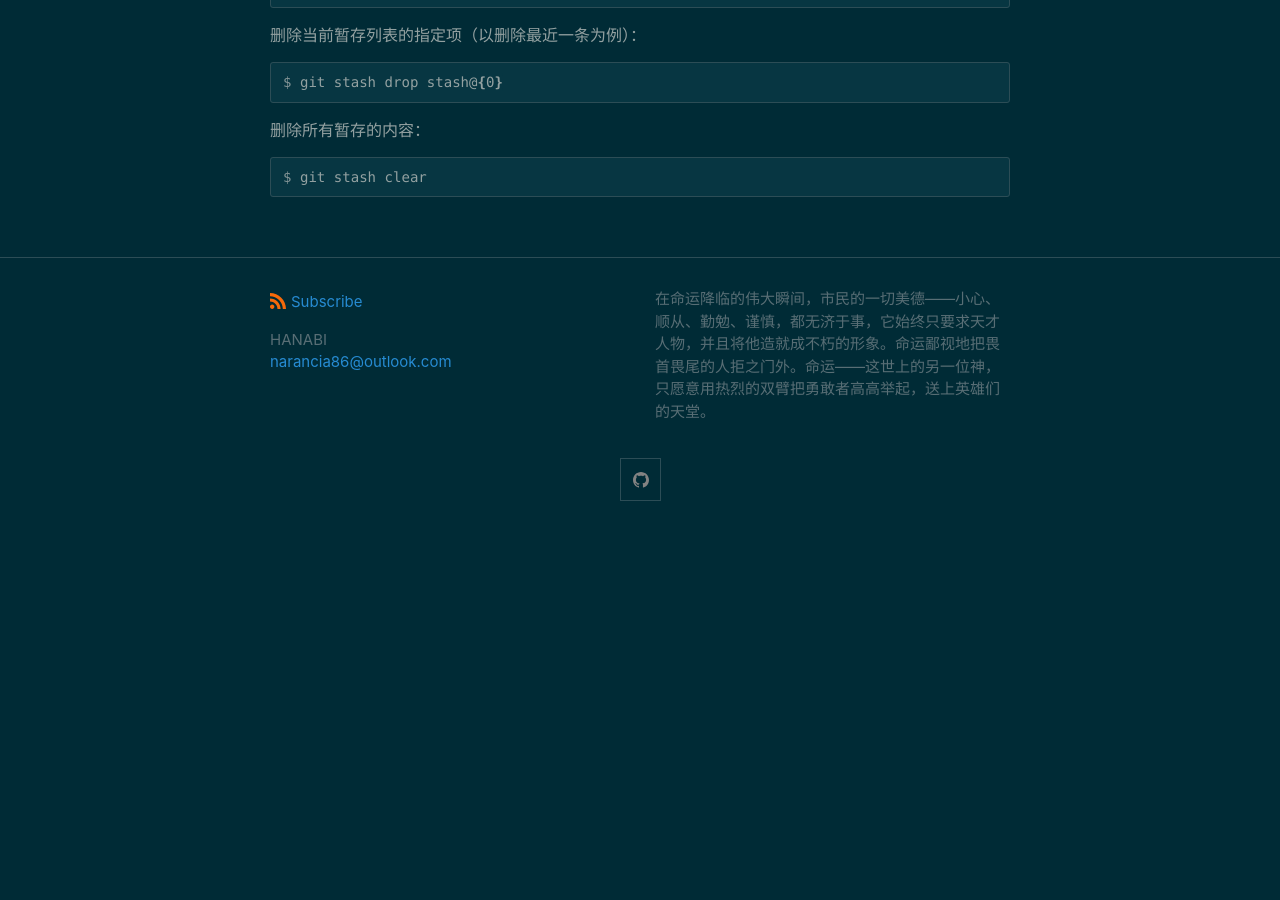
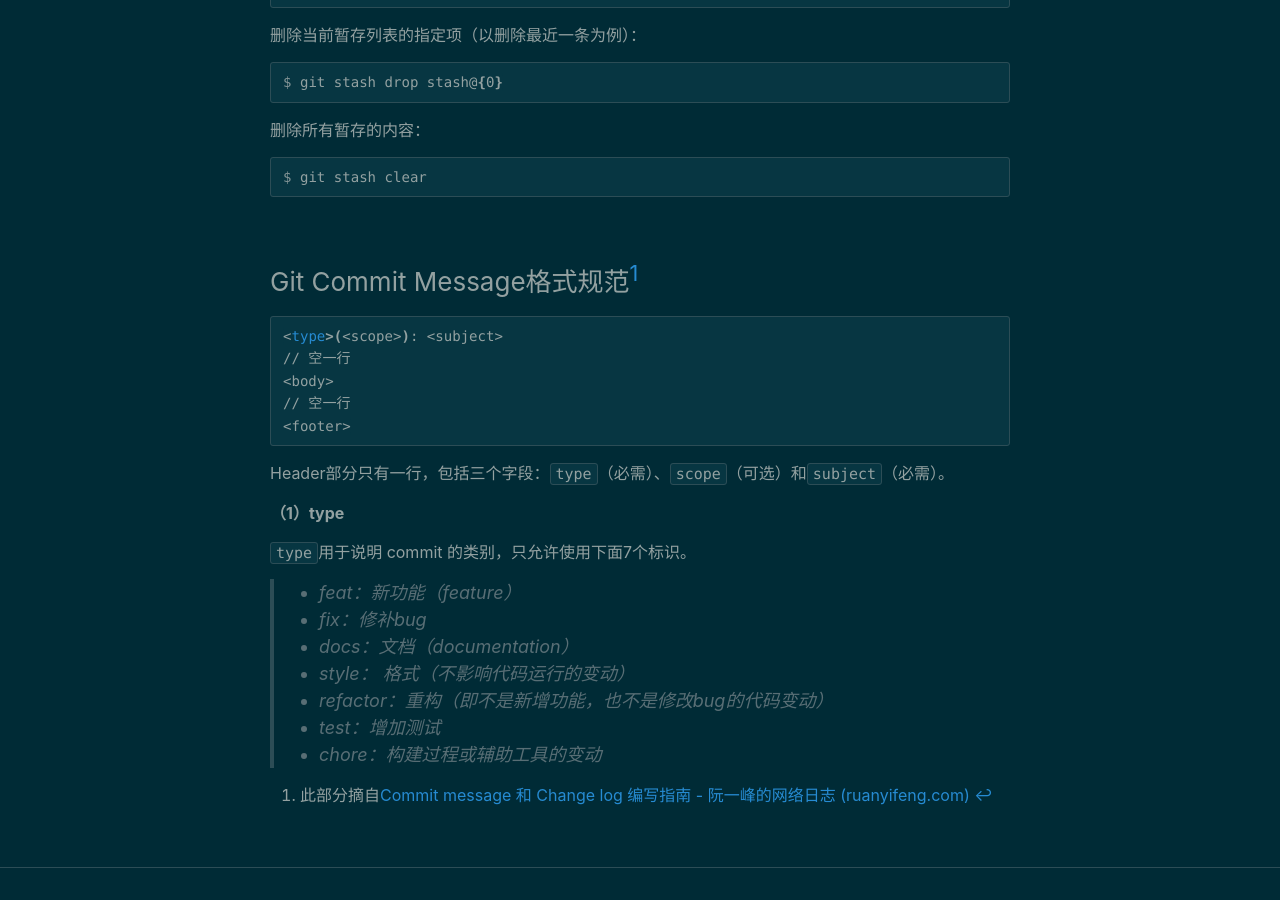
Before and after one commit to KamenRiderKuuga/kamenriderkuuga.github.io, a Jekyll site: the page built from _posts/2020-12-14-Git-1.md, in a window 1280 px wide and 900 px high, scrolled down 6713 px. Built offline with Jekyll 4.4.1, drawn with Linux system fonts in a browser that asks for light colours; before the commit the page ends 7249 px from its top, so only the background shows below that.

Commit message:
docs(Git相关): 提交Git Commit Message相关介绍

````diff
--- a/_posts/2020-12-14-Git-1.md
+++ b/_posts/2020-12-14-Git-1.md
@@ -298,3 +298,35 @@ $ git stash drop stash@{0}
 ```console
 $ git stash clear
 ```
+
+
+
+###  Git Commit Message格式规范[^1]
+
+```bash
+<type>(<scope>): <subject>
+// 空一行
+<body>
+// 空一行
+<footer>
+```
+
+
+
+Header部分只有一行，包括三个字段：`type`（必需）、`scope`（可选）和`subject`（必需）。
+
+**（1）type**
+
+`type`用于说明 commit 的类别，只允许使用下面7个标识。
+
+> - feat：新功能（feature）
+> - fix：修补bug
+> - docs：文档（documentation）
+> - style： 格式（不影响代码运行的变动）
+> - refactor：重构（即不是新增功能，也不是修改bug的代码变动）
+> - test：增加测试
+> - chore：构建过程或辅助工具的变动
+
+
+
+[^1]:此部分摘自[Commit message 和 Change log 编写指南 - 阮一峰的网络日志 (ruanyifeng.com)](https://www.ruanyifeng.com/blog/2016/01/commit_message_change_log.html)
````
